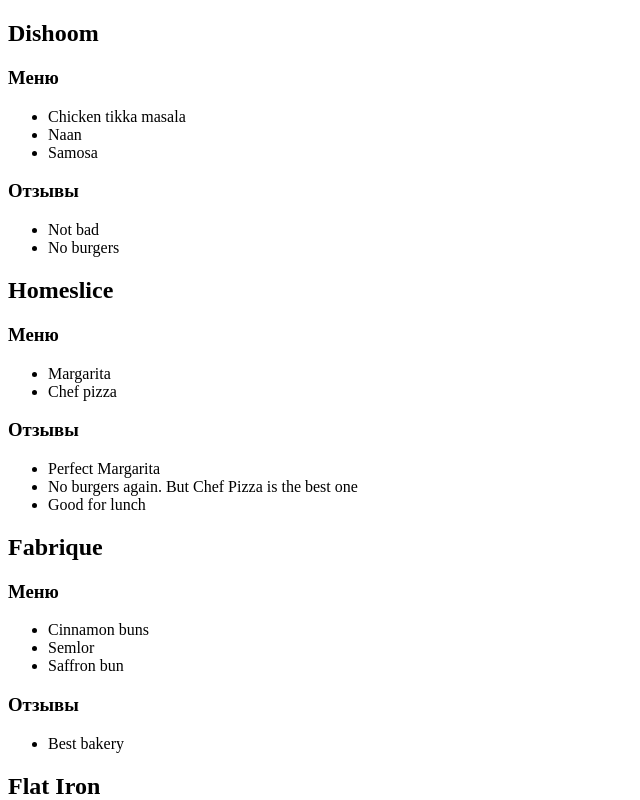
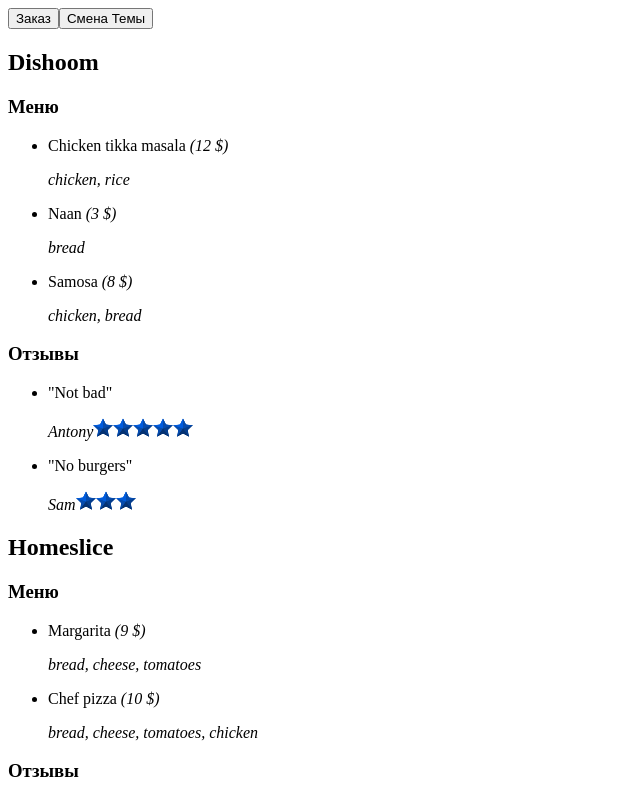
Before and after one commit to AlexLarina/react-learnj-24, a React (Vite) app: page / in a window 1280 px wide. Shown: the top 800 px of the page, without its empty margins (0-640 px from the left). Built offline with nearby package versions, Linux system fonts and the light colour scheme.

Commit message:
Adding layout. Adding restaurant components

```diff
--- /dev/null
+++ b/src/App.jsx
@@ -0,0 +1,19 @@
+/* eslint-disable react/jsx-key */
+import { Layout } from "./components/layout/component";
+import { RestaurantCard } from "./components/restaurant-card/component";
+import { restaurants } from "./const/mocks";
+
+export const App = () => {
+  return (
+    <Layout>
+      {restaurants.map((restaurant) => (
+        <div>
+					<RestaurantCard
+						restaurant={restaurant}
+						key={restaurant.id}
+					/>
+				</div>
+      ))}
+    </Layout>
+  );
+};
--- /dev/null
+++ b/src/components/dish/component.jsx
@@ -0,0 +1,18 @@
+export const Dish = ({dish}) => {
+	if (!dish) {
+		return null;
+	}
+
+	return (
+		<div>
+			<div>
+				<p>
+					<span>{dish.name} </span>
+					<cite>({dish.price} $)</cite>
+				</p>
+				<i>{dish.ingredients.join(", ")}</i>
+			</div>
+
+		</div>
+	);
+};
--- /dev/null
+++ b/src/components/footer/component.jsx
@@ -0,0 +1,7 @@
+export const Footer = () => {
+	return (
+		<div>
+			<button>Контакты</button>
+		</div>
+	);
+};
--- /dev/null
+++ b/src/components/header/component.jsx
@@ -0,0 +1,8 @@
+export const Header = () => {
+	return (
+		<div>
+			<button>Заказ</button>
+			<button>Смена Темы</button>
+		</div>
+	);
+};
--- /dev/null
+++ b/src/components/layout/component.jsx
@@ -0,0 +1,12 @@
+import { Header } from "../header/component";
+import { Footer } from "../footer/component";
+
+export const Layout = ({ children }) => {
+	return (
+		<div>
+			<Header />
+			<main>{children}</main>
+			<Footer />
+		</div>
+	);
+};
--- /dev/null
+++ b/src/components/menu/component.jsx
@@ -0,0 +1,18 @@
+import { Dish } from "../dish/component";
+
+export const Menu = ({menu}) => {
+	if (!menu) {
+		return null;
+	}
+
+	return (
+		<div>
+			<h3>Меню</h3>
+			<ul>
+				{
+					menu.map((dish) => <li key={dish.id}><Dish dish={dish}/></li>)
+				}
+			</ul>
+		</div>
+	);
+};
--- /dev/null
+++ b/src/components/restaurant-card/component.jsx
@@ -0,0 +1,16 @@
+import { Menu } from "../menu/component";
+import { Reviews } from "../reviews/component";
+
+export const RestaurantCard = ({restaurant}) => {
+	if (!restaurant) {
+		return null;
+	}
+
+	return (
+		<div>
+			<h2>{restaurant.name}</h2>
+			<Menu menu={restaurant.menu} />
+			<Reviews reviews={restaurant.reviews}/>
+		</div>
+	);
+};
--- /dev/null
+++ b/src/components/review/component.jsx
@@ -0,0 +1,24 @@
+import star from './star.png';
+
+export const Review = ({review}) => {
+	if (!review) {
+		return null;
+	}
+
+	return (
+		<div>
+			<p>&quot;{review.text}&quot;</p>
+			<p>
+				<i>{review.user}</i>
+				<span>
+					{
+						[...new Array(review.rating)].map(
+							(item, index) =>
+								<img key={`${review.user}-star-${index}`} src={star} alt="Rating star" />
+							)
+						}
+				</span>
+			</p>
+		</div>
+	);
+};
--- /dev/null
+++ b/src/components/reviews/component.jsx
@@ -0,0 +1,18 @@
+import { Review } from "../review/component";
+
+export const Reviews = ({reviews}) => {
+	if (!reviews) {
+		return null;
+	}
+
+	return (
+		<>
+			<h3>Отзывы</h3>
+			<ul>
+				{
+					reviews.map((review) => <li key={review.id}><Review review={review}/></li>)
+				}
+			</ul>
+		</>
+	);
+};
--- a/src/main.jsx
+++ b/src/main.jsx
@@ -1,152 +1,7 @@
 /* eslint-disable react/no-children-prop */
-import React from "react";
-import ReactDom from "react-dom/client";
-import {restaurants} from "./const/mocks.js";
+import ReactDOM from "react-dom/client";
+import { App } from "./App";
 
+const root = ReactDOM.createRoot(document.getElementById("root"));
 
-const root = ReactDom.createRoot(document.getElementById('root'));
-
-// root.render(
-//   <div>
-//     <h2>{restaurants[0].name}</h2>
-//     <h3>Меню</h3>
-//     <ul>
-//       <li>{restaurants[0].menu[0].name}</li>
-//       <li>{restaurants[0].menu[1].name}</li>
-//       <li>{restaurants[0].menu[2].name}</li>
-//     </ul>
-//     <h3>Отзывы</h3>
-//     <ul>
-//       <li>{restaurants[0].reviews[0].text}</li>
-//       <li>{restaurants[0].reviews[1].text}</li>
-//     </ul>
-
-//     <h2>{restaurants[1].name}</h2>
-//     <h3>Меню</h3>
-//     <ul>
-//       <li>{restaurants[1].menu[0].name}</li>
-//       <li>{restaurants[1].menu[1].name}</li>
-//     </ul>
-//     <h3>Отзывы</h3>
-//     <ul>
-//       <li>{restaurants[1].reviews[0].text}</li>
-//       <li>{restaurants[1].reviews[1].text}</li>
-//       <li>{restaurants[1].reviews[2].text}</li>
-//     </ul>
-
-//     <h2>{restaurants[2].name}</h2>
-//     <h3>Меню</h3>
-//     <ul>
-//       <li>{restaurants[2].menu[0].name}</li>
-//       <li>{restaurants[2].menu[1].name}</li>
-//       <li>{restaurants[2].menu[2].name}</li>
-//     </ul>
-//     <h3>Отзывы</h3>
-//     <ul>
-//       <li>{restaurants[2].reviews[0].text}</li>
-//     </ul>
-
-//     <h2>{restaurants[3].name}</h2>
-//     <h3>Меню</h3>
-//     <ul>
-//       <li>{restaurants[3].menu[0].name}</li>
-//       <li>{restaurants[3].menu[1].name}</li>
-//     </ul>
-//     <h3>Отзывы</h3>
-//     <ul>
-//       <li>{restaurants[3].reviews[0].text}</li>
-//       <li>{restaurants[3].reviews[1].text}</li>
-//     </ul>
-//   </div>
-// );
-
-root.render(React.createElement("div", {
-  key: "restaurants",
-  children: [
-    React.createElement("h2", {key: restaurants[0].id, children: restaurants[0].name}),
-    React.createElement("h3", {key: restaurants[0].id + '-menu', children: "Меню"}),
-    React.createElement("ul", {key: restaurants[0].id + '-menu-list', children: [
-      React.createElement("li", {
-        key: restaurants[0].menu[0].id, children: restaurants[0].menu[0].name
-      }),
-      React.createElement("li", {
-        key: restaurants[0].menu[1].id, children: restaurants[0].menu[1].name
-      }),
-      React.createElement("li", {
-        key: restaurants[0].menu[2].id, children: restaurants[0].menu[2].name
-      })
-    ]}),
-    React.createElement("h3", {key: restaurants[0].id + '-reviews', children: "Отзывы"}),
-    React.createElement("ul", {key: restaurants[0].id + '-review-list', children: [
-      React.createElement("li", {
-        key: restaurants[0].reviews[0].id, children: restaurants[0].reviews[0].text
-      }),
-      React.createElement("li", {
-        key: restaurants[0].reviews[1].id, children: restaurants[0].reviews[1].text
-      })
-    ]}),
-
-    React.createElement("h2", {key: restaurants[1].id, children: restaurants[1].name}),
-    React.createElement("h3", {key: restaurants[1].id + '-menu', children: "Меню"}),
-    React.createElement("ul", {key: restaurants[1].id + '-menu-list', children: [
-      React.createElement("li", {
-        key: restaurants[1].menu[0].id, children: restaurants[1].menu[0].name
-      }),
-      React.createElement("li", {
-        key: restaurants[1].menu[1].id, children: restaurants[1].menu[1].name
-      })
-    ]}),
-    React.createElement("h3", {key: restaurants[1].id + '-reviews', children: "Отзывы"}),
-    React.createElement("ul", {key: restaurants[1].id + '-review-list', children: [
-      React.createElement("li", {
-        key: restaurants[1].reviews[0].id, children: restaurants[1].reviews[0].text
-      }),
-      React.createElement("li", {
-        key: restaurants[1].reviews[1].id, children: restaurants[1].reviews[1].text
-      }),
-      React.createElement("li", {
-        key: restaurants[1].reviews[2].id, children: restaurants[1].reviews[2].text
-      })
-    ]}),
-
-    React.createElement("h2", {key: restaurants[2].id, children: restaurants[2].name}),
-    React.createElement("h3", {key: restaurants[2].id + '-menu', children: "Меню"}),
-    React.createElement("ul", {key: restaurants[2].id + '-menu-list', children: [
-      React.createElement("li", {
-        key: restaurants[2].menu[0].id, children: restaurants[2].menu[0].name
-      }),
-      React.createElement("li", {
-        key: restaurants[2].menu[1].id, children: restaurants[2].menu[1].name
-      }),
-      React.createElement("li", {
-        key: restaurants[2].menu[2].id, children: restaurants[2].menu[2].name
-      })
-    ]}),
-    React.createElement("h3", {key: restaurants[2].id + '-reviews', children: "Отзывы"}),
-    React.createElement("ul", {key: restaurants[2].id + '-review-list', children: [
-      React.createElement("li", {
-        key: restaurants[2].reviews[0].id, children: restaurants[2].reviews[0].text
-      })
-    ]}),
-
-    React.createElement("h2", {key: restaurants[3].id, children: restaurants[3].name}),
-    React.createElement("h3", {key: restaurants[3].id + '-menu', children: "Меню"}),
-    React.createElement("ul", {key: restaurants[3].id + '-menu-list', children: [
-      React.createElement("li", {
-        key: restaurants[3].menu[0].id, children: restaurants[3].menu[0].name
-      }),
-      React.createElement("li", {
-        key: restaurants[3].menu[1].id, children: restaurants[3].menu[1].name
-      })
-    ]}),
-    React.createElement("h3", {key: restaurants[3].id + '-reviews', children: "Отзывы"}),
-    React.createElement("ul", {key: restaurants[3].id + '-review-list', children: [
-      React.createElement("li", {
-        key: restaurants[3].reviews[0].id, children: restaurants[3].reviews[0].text
-      }),
-      React.createElement("li", {
-        key: restaurants[3].reviews[1].id, children: restaurants[3].reviews[1].text
-      })
-    ]}),
-  ]
-}));
+root.render(<App />);
```
Also changed, not shown: .eslintrc.cjs, src/components/review/star.png (added).
